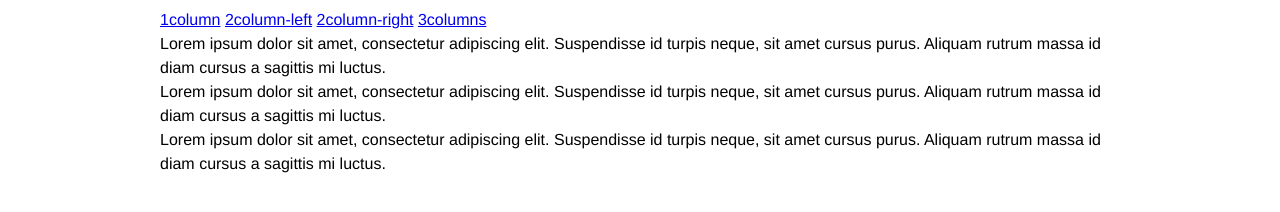
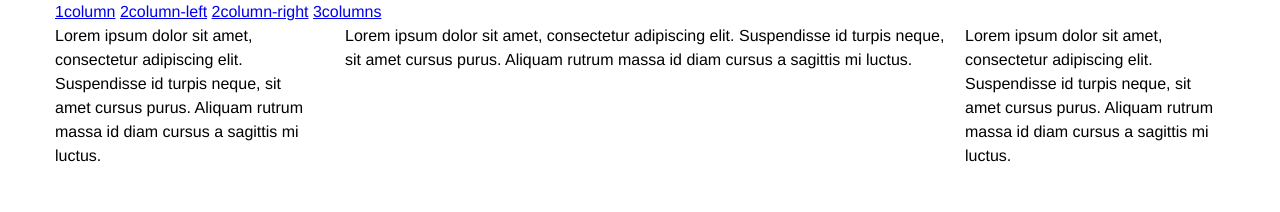
Before and after one commit to kevnk/lean, a plain HTML site: page static-theme/templates/3columns.html in a window 1280 px wide. Drawn offline with Linux system fonts and the light colour scheme.

Commit message:
finished styling general responsive base template

```diff
--- a/assets/sass/_layouts.scss
+++ b/assets/sass/_layouts.scss
@@ -1,11 +1,15 @@
 //_layouts.scss
 
 // Global
-.main {
-  .wrapper {
+.header-container,
+.main-container,
+.footer-container { }
 
-    &.col-main,
-    &.col-left,
-    &.col-right { width:100%;}
-  }
+.wrapper {
+    padding-left: 15px;
+    padding-right: 15px;
 }
+
+.col-main,
+.col-left,
+.col-right { width: 100%; }
--- a/assets/sass/_mixins.scss
+++ b/assets/sass/_mixins.scss
@@ -4,8 +4,7 @@
 // --------------------------------------------------
 
 @mixin x-rem($property, $value) {
-    // times '10' b/c html font-size is 62.5% which makes 16px == 1.6rem
-    #{$property}: $value * 10px;
+    #{$property}: $value * ($baselinePx/$baselineRem);
     #{$property}: #{$value}rem;
 }
 
--- a/assets/sass/_reset.scss
+++ b/assets/sass/_reset.scss
@@ -2,6 +2,7 @@
 // Reset
 // Adapted from http://github.com/necolas/normalize.css
 // --------------------------------------------------
+* { margin:0; padding:0;}
 
 // Display in IE6-9 and FF3
 // -------------------------
@@ -40,11 +41,6 @@ audio:not([controls]) {
 // Base settings
 // -------------------------
 
-html {
-  font-size: 100%;
-  -webkit-text-size-adjust: 100%;
-      -ms-text-size-adjust: 100%;
-}
 // Focus states
 a:focus {
   @include tab-focus();
--- a/assets/sass/_responsive.scss
+++ b/assets/sass/_responsive.scss
@@ -1,24 +1,50 @@
 // _responsive.scss
 
-@media screen and (min-width: 600px) {
+// NOTE: in 3 column layout, the left and right column get as small as 127px. In other layouts, 194px is the minimum width of left or right column.
 
-  // layouts
-  .main {
-
-    .col-main { float:right; }
-    .col-wrapper { float:left; }
-    .col-left { float:left; }
-    .col-right { float:right; }
-
-    &.col2-right-layout .col-main { float:left; }
-  }
-
+@media screen and (min-width: 450px) {
+    .col3-layout {
+        .col-left { float: left; width:48%;}
+        .col-right { float: right; width: 48%; }
+    }
 }
 
-@media screen and (min-width: 960px) {
-  .wrapper {
-    margin:0 auto;
-    width:960px;
-  }
 
+@media screen and (min-width: 692px) {
+    // layouts
+    .col-main { float:right; width: 69%; }
+    .col-wrapper { float:left; width: 69%; }
+    .col-left { float:left; width: 29%;}
+    .col-right { float:right; width: 29%; }
+    .col2-right-layout .col-main { float:left; }
+
+    .col1-layout .col-main { width: 100%; }
+    .col3-layout {
+        .col-wrapper { width: 79%;
+            .col-main { width: 73.5%; }
+            .col-left { width: 24%; }
+        }
+        .col-right { width: 19%; }
+    }
 }
+
+@media screen and (min-width: 1200px) {
+    .wrapper {
+        margin:0 auto;
+        width:1170px;
+    }
+    .col2-left-layout,
+    .col2-right-layout {
+        .col-main { width:800px; }
+        .col-left,
+        .col-right { width:350px;}
+    }
+    .col3-layout {
+        .col-wrapper {
+            width: 890px;
+            .col-main { width: 600px; }
+            .col-left { width: 260px; }
+        }
+        .col-right { width: 260px;}
+    }
+}
--- a/assets/sass/_typography.scss
+++ b/assets/sass/_typography.scss
@@ -1,7 +1,11 @@
 //_typography.scss
 
 
-html { font-size: 62.5%; }
-body { @include x-rem(font-size, $baseFontRem); @include x-rem(line-height, $baseLineRem); font-family: $baseFontFamily;}
+html {
+    font-size: 62.5%;
+    -webkit-text-size-adjust: 62.5%;
+        -ms-text-size-adjust: 62.5%;
+}
+body { @include x-rem(font-size, $baselineFontRem); @include x-rem(line-height, $baselineRem); font-family: $baseFontFamily;}
 
-h1,h2,h3,h4,h5,h6,.h1,.h2,.h3,.h4,.h5,.h6 { @include x-rem(line-height, $baseLineRem*2);}
+h1,h2,h3,h4,h5,h6,.h1,.h2,.h3,.h4,.h5,.h6 { @include x-rem(line-height, $baselineRem*2);}
--- a/assets/sass/_variables.scss
+++ b/assets/sass/_variables.scss
@@ -1,10 +1,9 @@
 // _variables.scss
 
-$baseFontPx: 16;
-$baseFontRem: 1.6;
-
-$baseLinePx: 24;
-$baseLineRem: 2.4;
+$baselineFontPx: 16;
+$baselineFontRem: 1.6;
+$baselinePx: 24;
+$baselineRem: 2.4;
 
 $baseFontFamily: Helvetica, Arial, sans-serif;
 
--- a/static-theme/templates/3columns.html
+++ b/static-theme/templates/3columns.html
@@ -9,10 +9,10 @@
                 <a href="1column.html">1column</a> <a href="2column-left.html">2column-left</a> <a href="2column-right.html">2column-right</a> <a href="3columns.html">3columns</a>
             </header>
         </div>
-        <div class="main col3-layout">
-            <div class="wrapper clearfix">
+        <div class="main-container col3-layout">
+            <div class="main wrapper clearfix">
                 <div class="col-wrapper">
-                    <div id="content" role="main" class="col-main wrapper clearfix">
+                    <div id="main" role="main" class="col-main">
                         Lorem ipsum dolor sit amet, consectetur adipiscing elit. Suspendisse id turpis neque, sit amet cursus purus. Aliquam rutrum massa id diam cursus a sagittis mi luctus.
                     </div>
                     <aside class="col-left">
```
Also changed, not shown: static-theme/templates/1column.html (+3 -3 lines), static-theme/templates/2column-left.html (+3 -3 lines), static-theme/templates/2column-right.html (+3 -3 lines), assets/css/styles.css.
